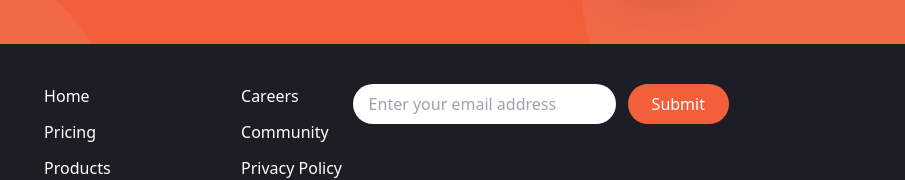
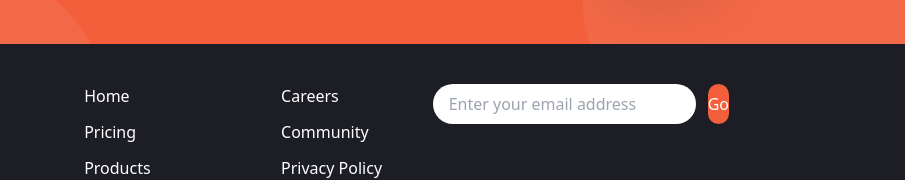
Before and after one commit to praizjosh/manage-landing-page, a website: page index.html in a window 1280 px wide. Shown: the part 1900-2080 px from the top of the page, 375-1280 px from the left. Drawn offline with Linux system fonts and the light colour scheme.

Commit message:
edited footer button padding

```diff
--- a/index.html
+++ b/index.html
@@ -300,7 +300,7 @@
               <div class="flex space-x-3">
                 <input type="text"
                 class="flex-1 px-4 rounded-full focus:outline-brightRedLight" placeholder="Enter your email address" />
-                <button class="px-6 py-2 text-white rounded-full bg-brightRed hover:bg-brightRedLight focus:outline-none">Submit</button>
+                <button class="px-2 py-2 text-white rounded-full bg-brightRed hover:bg-brightRedLight focus:outline-none">Go</button>
               </div>
             </form>
 
```
